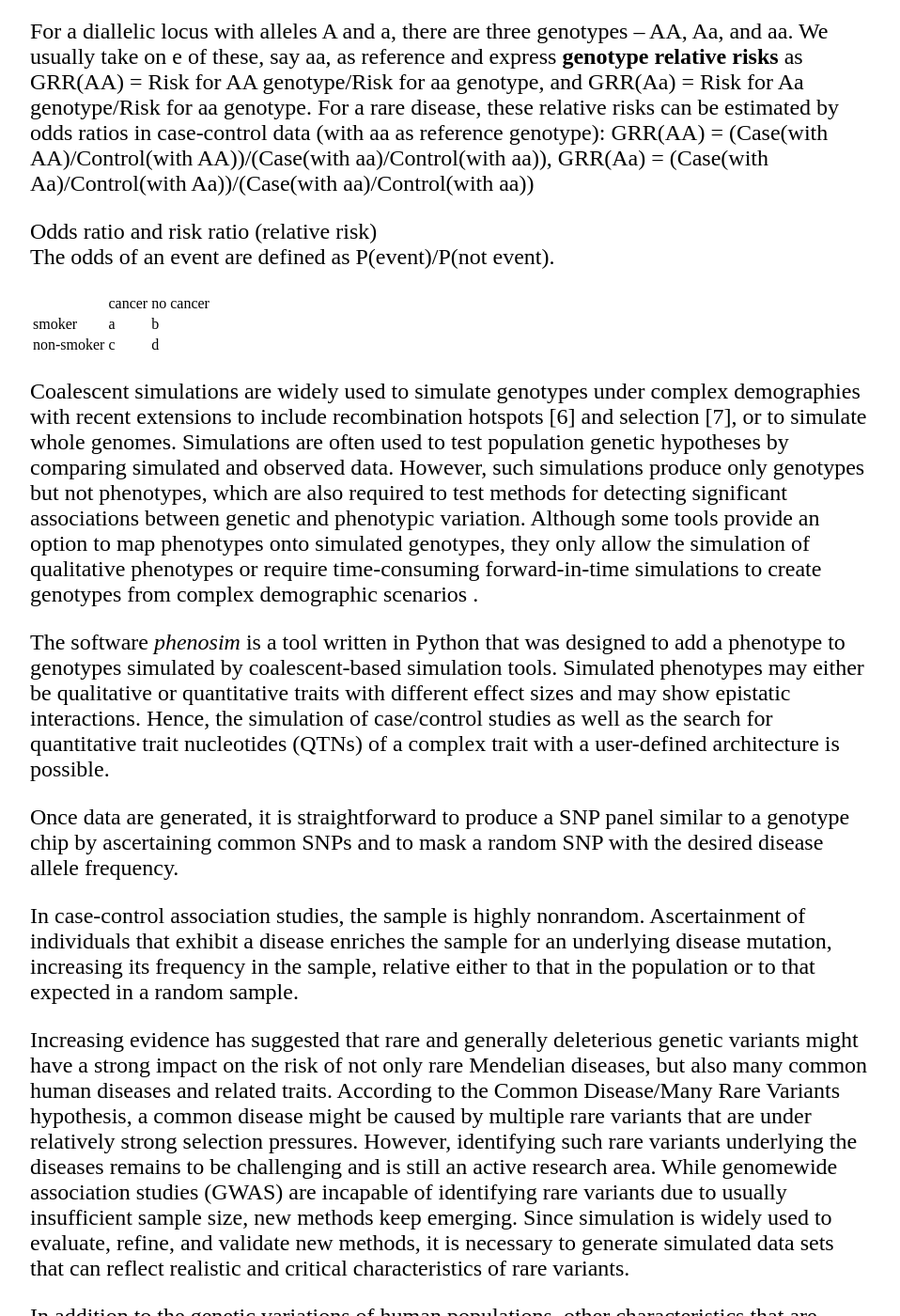
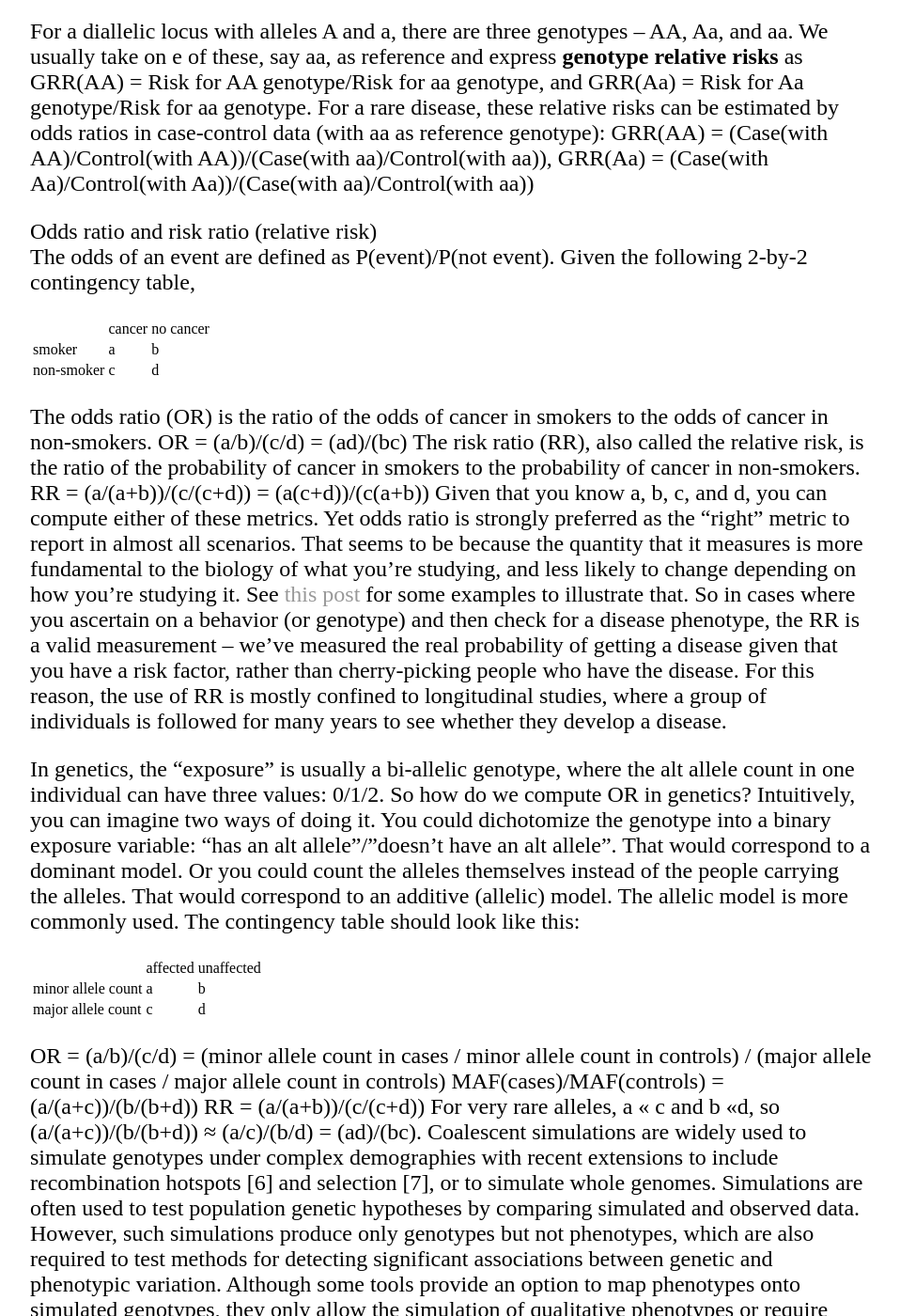
Before and after one commit to lybird300/lybird300.github.io, a Jekyll site: the page built from _posts/2015-05-07-simulate-gwas-data.md, in a window 1280 px wide and 1400 px high, scrolled down 3339 px. Shown: the whole window at 94% size, without its empty margins (160-1118 px from the left). Built offline with Jekyll 4.4.1, drawn with Linux system fonts in a browser that asks for light colours; some of the changed text lies outside the part shown.

Commit message:
Update 2015-05-07-simulate-gwas-data.md

```diff
--- a/_posts/2015-05-07-simulate-gwas-data.md
+++ b/_posts/2015-05-07-simulate-gwas-data.md
@@ -42,7 +42,7 @@ Disease frequency can be measured in terms of prevalence and incidence, both of
 For a diallelic locus with alleles A and a, there are three genotypes -- AA, Aa, and aa. We usually take on e of these, say aa, as reference and express <b>genotype relative risks</b> as GRR(AA) = Risk for AA genotype/Risk for aa genotype, and GRR(Aa) = Risk for Aa genotype/Risk for aa genotype. For a rare disease, these relative risks can be estimated by odds ratios in case-control data (with aa as reference genotype): GRR(AA) = (Case(with AA)/Control(with AA))/(Case(with aa)/Control(with aa)), GRR(Aa) = (Case(with Aa)/Control(with Aa))/(Case(with aa)/Control(with aa))
 
 Odds ratio and risk ratio (relative risk)<br/>
-The odds of an event are defined as P(event)/P(not event).
+The odds of an event are defined as P(event)/P(not event). Given the following 2-by-2 contingency table,
 <table>
 <tr>
 <td>
@@ -77,7 +77,52 @@ d
 </td>
 </tr>
 </table>
+The odds ratio (OR) is the ratio of the odds of cancer in smokers to the odds of cancer in non-smokers.
+OR = (a/b)/(c/d) = (ad)/(bc)
+The risk ratio (RR), also called the relative risk, is the ratio of the probability of cancer in smokers to the probability of cancer in non-smokers.
+RR = (a/(a+b))/(c/(c+d)) = (a(c+d))/(c(a+b))
+Given that you know a, b, c, and d, you can compute either of these metrics. Yet odds ratio is strongly preferred as the “right” metric to report in almost all scenarios. That seems to be because the quantity that it measures is more fundamental to the biology of what you’re studying, and less likely to change depending on how you’re studying it. See <a href="http://www.cureffi.org/2014/05/15/the-difference-between-odds-ratio-and-risk-ratio/">this post</a> for some examples to illustrate that.
+So in cases where you ascertain on a behavior (or genotype) and then check for a disease phenotype, the RR is a valid measurement – we’ve measured the real probability of getting a disease given that you have a risk factor, rather than cherry-picking people who have the disease. For this reason, the use of RR is mostly confined to longitudinal studies, where a group of individuals is followed for many years to see whether they develop a disease.
 
+In genetics, the “exposure” is usually a bi-allelic genotype, where the alt allele count in one individual can have three values: 0/1/2. So how do we compute OR in genetics? Intuitively, you can imagine two ways of doing it. You could dichotomize the genotype into a binary exposure variable: “has an alt allele”/”doesn’t have an alt allele”. That would correspond to a dominant model. Or you could count the alleles themselves instead of the people carrying the alleles. That would correspond to an additive (allelic) model. The allelic model is more commonly used. The contingency table should look like this:
+<table>
+<tr>
+<td>
+</td>
+<td>
+affected
+</td>
+<td>
+unaffected
+</td>
+</tr>
+<tr>
+<td>
+minor allele count
+</td>
+<td>
+a
+</td>
+<td>
+b
+</td>
+</tr>
+<tr>
+<td>
+major allele count
+</td>
+<td>
+c
+</td>
+<td>
+d
+</td>
+</tr>
+</table>
+OR = (a/b)/(c/d) = (minor allele count in cases / minor allele count in controls) / (major allele count in cases / major allele count in controls)
+MAF(cases)/MAF(controls) = (a/(a+c))/(b/(b+d))
+RR = (a/(a+b))/(c/(c+d))
+For very rare alleles, a « c and b «d, so (a/(a+c))/(b/(b+d)) ≈ (a/c)/(b/d) = (ad)/(bc).
 Coalescent simulations are widely used to simulate genotypes under complex demographies with recent extensions to include recombination hotspots [6] and selection [7], or to simulate whole genomes. Simulations are often used to test population genetic hypotheses by comparing simulated and observed data. However, such simulations produce only genotypes but not phenotypes, which are also required to test methods for detecting significant associations between genetic and phenotypic variation. Although some tools provide an option to map phenotypes onto simulated genotypes, they only allow the simulation of qualitative phenotypes or require time-consuming forward-in-time simulations to create genotypes from complex demographic scenarios .
 
 The software <i>phenosim</i> is a tool written in Python that was designed to add a phenotype to genotypes simulated by coalescent-based simulation tools. Simulated phenotypes may either be qualitative or quantitative traits with different effect sizes and may show epistatic interactions. Hence, the simulation of case/control studies as well as the search for quantitative trait nucleotides (QTNs) of a complex trait with a user-defined architecture is possible.
```
